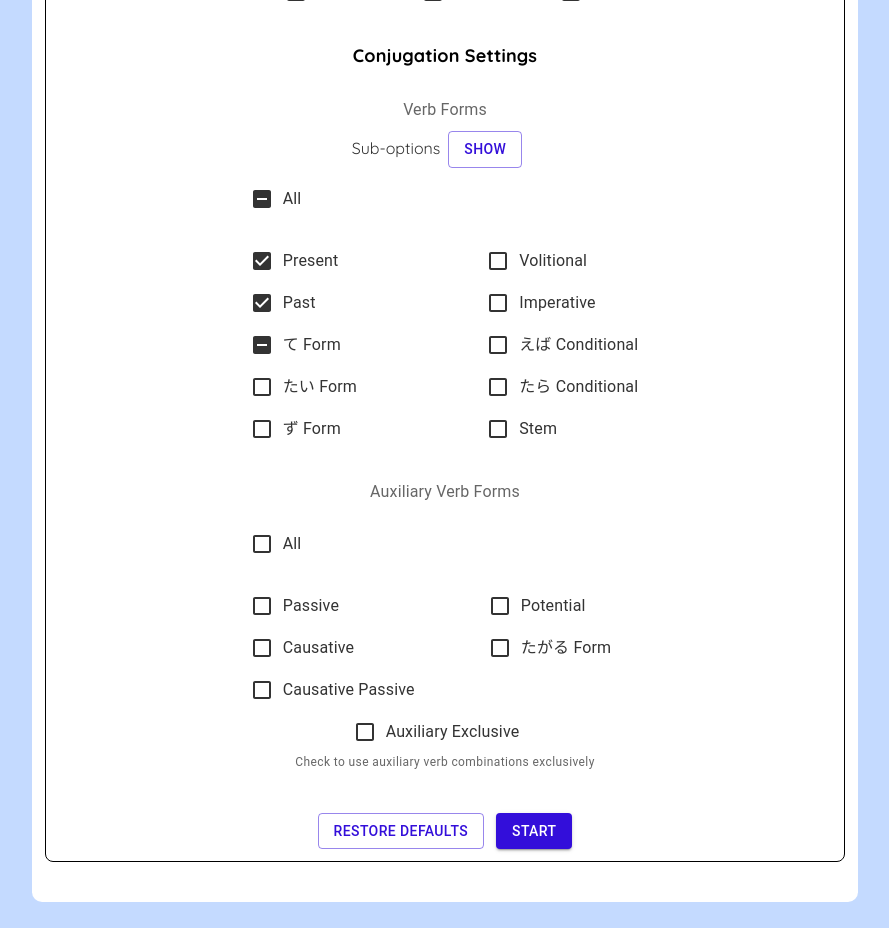
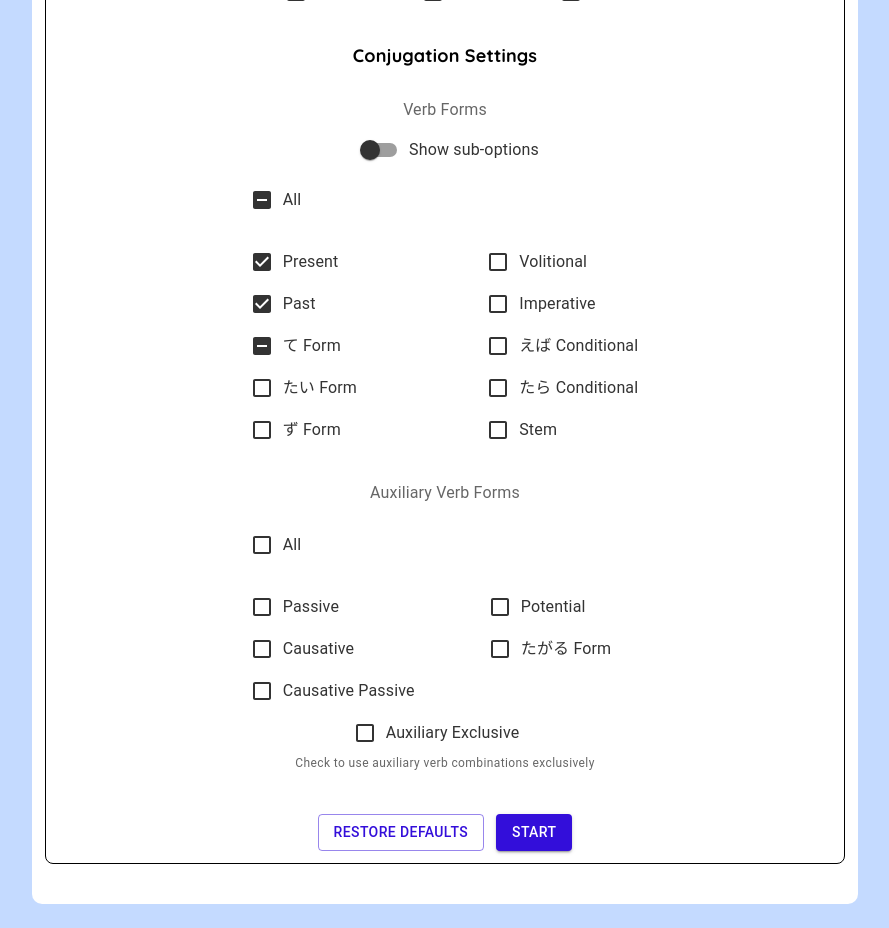
Before and after one commit to dan-turner-djt/Doushiryokucheck, a React (Create React App) app: page / in a window 1280 px wide. Shown: the part 1140-2068 px from the top of the page, without its empty margins (195-1084 px from the left). Built offline with nearby package versions, Linux system fonts and the light colour scheme.

Commit message:
replace button with toggle switch

```diff
--- a/src/Components/SettingsForm/SettingsForm.tsx
+++ b/src/Components/SettingsForm/SettingsForm.tsx
@@ -1,7 +1,7 @@
 import { ChangeEvent, ElementRef, FormEvent, RefObject, useEffect, useRef, useState } from "react";
 import { DefaultSettings, SettingsObject, TestType, getTestTypeDefaultSettings, getTestTypeName, DefaultAmountSettings, DefaultTimedSettings } from "../../SettingsDef";
 import Field, { FieldRef, FieldType, StaticFieldData } from "../Field/Field";
-import { Box, Button, Checkbox, FormControl, FormControlLabel, FormGroup, FormHelperText, FormLabel, MenuItem, TextField } from "@mui/material";
+import { Box, Button, Checkbox, FormControl, FormControlLabel, FormGroup, FormHelperText, FormLabel, MenuItem, Switch, TextField } from "@mui/material";
 import { AuxFormData, AuxFormDisplayNames, AuxFormNames, FormNames, VerbFormData, VerbFormDisplayNames, VerbFormSubTypeDisplayNames, WithNegativeForms, WithNegativePoliteForms, WithPlainForms, WithPoliteForms } from "../../Verb/VerbFormDefs";
 import useMeasure from "react-use-measure";
 
@@ -516,8 +516,8 @@ const SettingsForm = (props: SettingsFormProps) => {
 	};
 
 	const [showVfSubOptions, setShowVfSubOptions] = useState<boolean>(false);
-	const toggleVfSubOptions = () => {
-		setShowVfSubOptions(!showVfSubOptions);
+	const handleVfSubOptionsChange = (e: ChangeEvent<HTMLInputElement>) => {
+		setShowVfSubOptions(e.target.checked);
 	};
 
 	const handleGodanChange = (e: ChangeEvent<HTMLInputElement>) => {
@@ -1085,12 +1085,11 @@ const SettingsForm = (props: SettingsFormProps) => {
 						<div className="checkbox-group">
 							<FormLabel>Verb Forms</FormLabel>
 							<div className="line-break-small"></div>
-							<div>
-								<label style={{marginRight: "8px"}}>Sub-options</label>
-								<Button sx={{marginRight: "16px"}}variant="outlined" color="darkBlue" type="button" onClick={ toggleVfSubOptions }>
-									{showVfSubOptions? "Hide" : "Show"}
-								</Button>
-							</div>
+							<FormGroup>
+								<FormControlLabel style={{margin: "auto"}} control={
+									<Switch checked={ showVfSubOptions } onChange={ handleVfSubOptionsChange }/>
+								} label="Show sub-options"/>
+							</FormGroup>
 							<div className="line-break-small"></div>
 							<div className={showVfSubOptions? "checkbox-grid-wide" : "checkbox-grid-slim"}>
 								{vfAllCheckboxParentGroup()}
--- a/src/Pages/Home/Home.tsx
+++ b/src/Pages/Home/Home.tsx
@@ -56,7 +56,9 @@ const Home = () => {
 
 	return (
 		<div className="home">
-			<h2 className="page-title">Japanese Verb Conjugation Tester</h2>
+			{(inTest !== InTestState.True) &&
+				<h2 className="page-title">Japanese Verb Conjugation Tester</h2>
+			}
 			{(inTest !== InTestState.True) && <div className="content">
 				<p>Welcome!</p>
 				<div className="line-break"></div>
```
